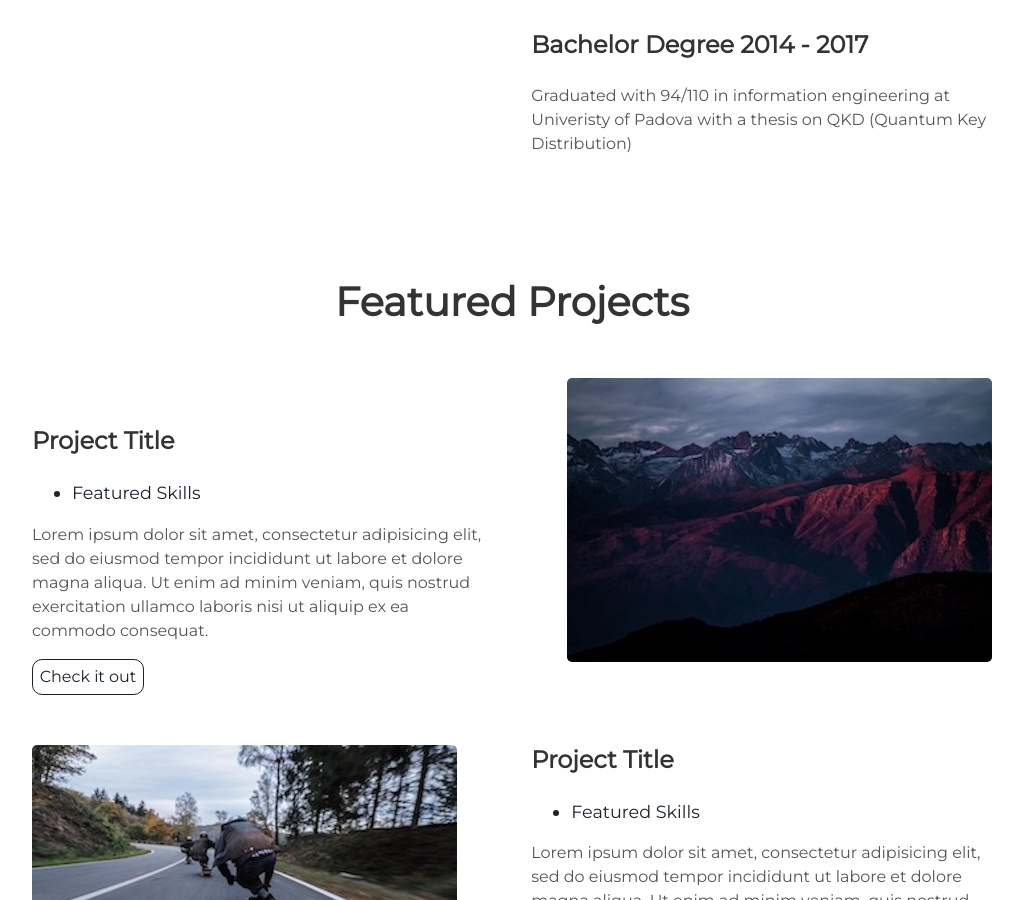
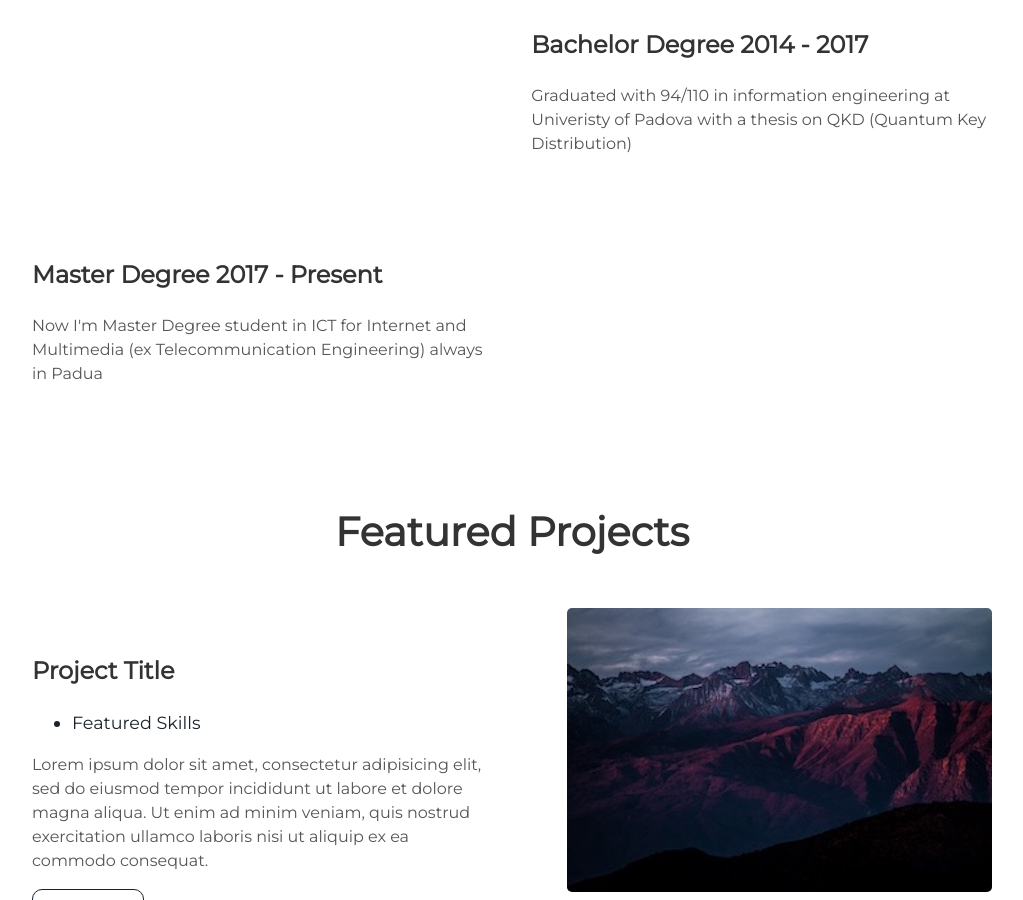
Before and after one commit to Edov95/edov95.github.io, a Jekyll site: the page built from index.html, in a window 1280 px wide and 900 px high, scrolled down 1881 px. Shown: the whole window, without its empty margins (128-1151 px from the left). Built offline with Jekyll 4.4.1, drawn with Linux system fonts in a browser that asks for light colours.

Commit message:
Added the master degree information

```diff
--- a/_includes/education.html
+++ b/_includes/education.html
@@ -13,3 +13,9 @@
     <p>Graduated with 94/110 in information engineering at Univeristy of Padova with a thesis on QKD (Quantum Key Distribution) </p>
   </div>
 </div>
+<div class="education">
+  <div class="contents">
+    <h3> Master Degree 2017 - Present </h3>
+    <p>Now I'm Master Degree student in ICT for Internet and Multimedia (ex Telecommunication Engineering) always in Padua</p>
+  </div>
+</div>
```
